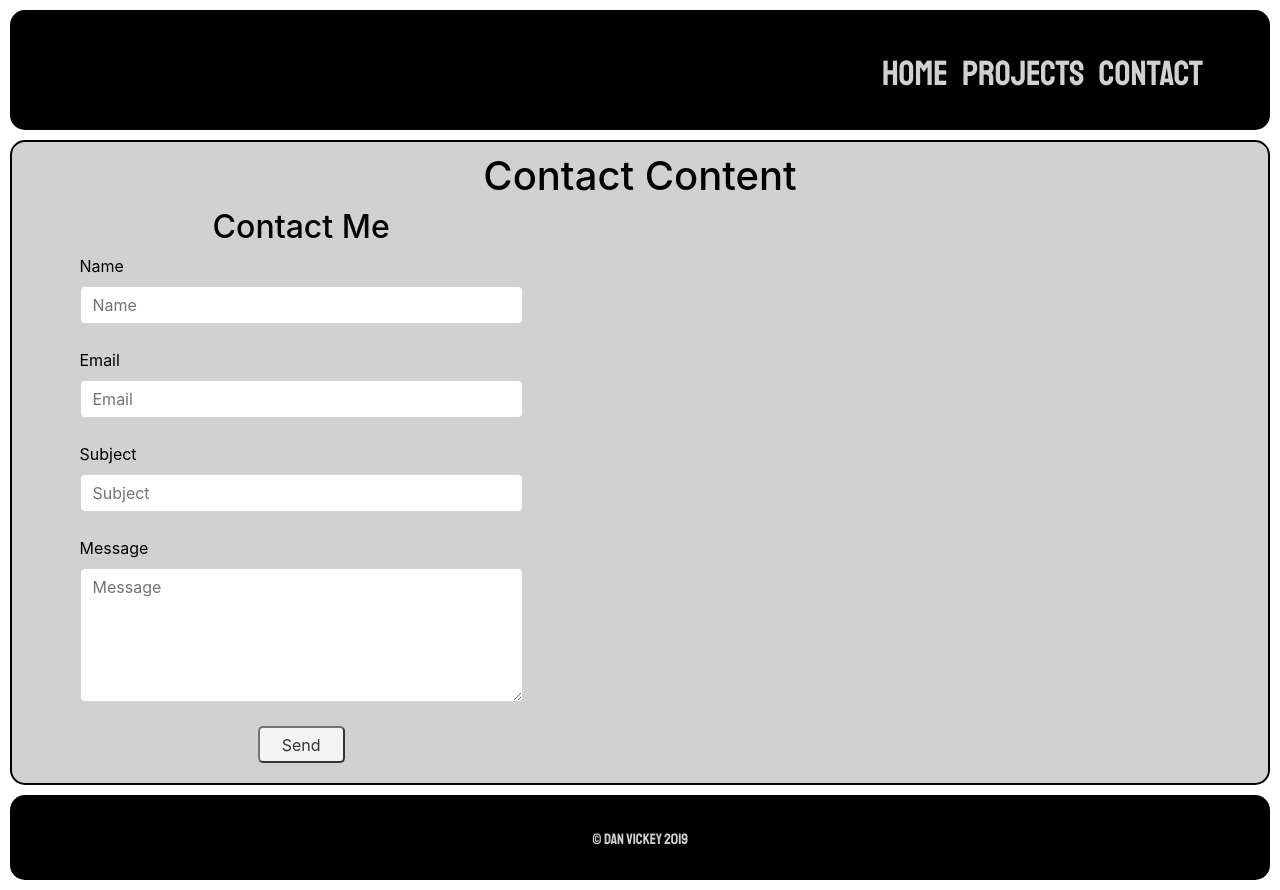
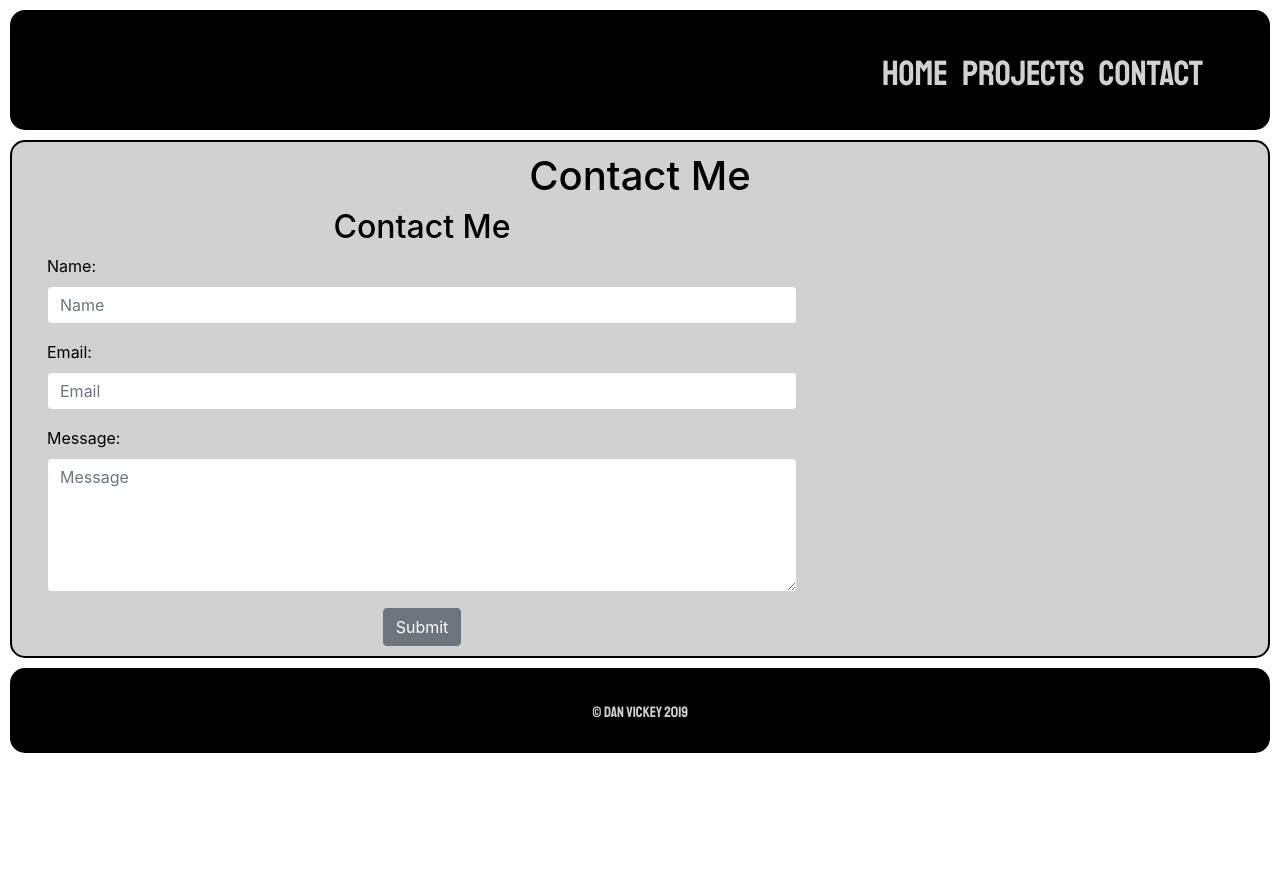
Before and after one commit to SFDV/react-portfolio, a React (Create React App) app: page /contact in a window 1280 px wide. After the commit the page ends 800 px from the top, so only its background shows below. Built offline with nearby package versions, Linux system fonts and the light colour scheme; a web font is replaced by a local one.

Commit message:
Front-end for contact form

```diff
--- a/src/App.css
+++ b/src/App.css
@@ -224,27 +224,9 @@
 /*Contact Page*/
 
 form {
-    float: left;
-    margin-left: -5%;
+    margin-left: 25px;
 }
 
 label {
     float: left;
 }
-
-input {
-    border-radius: 1px;
-    border-color: black;
-}
-
-button {
-    background-color: white;
-    border-color: black;
-    opacity: 75%;
-    border-radius: 5px;
-    padding-left: 5%;
-    padding-right: 5%;
-    padding-top: 1%;
-    padding-bottom: 1%;
-    margin-bottom: 10px;
-}
--- a/src/Components/pages/contact.js
+++ b/src/Components/pages/contact.js
@@ -1,38 +1,62 @@
 import React, { Component } from 'react';
+import { Form, FormGroup, Input, Label, Button } from 'reactstrap';
+import axios from 'axios';
 
 class Contact extends Component {
+  constructor() {
+    super()
+
+    this.state = {
+      name: '',
+      email: '',
+      message: '',
+    }
+
+    this.handleChange = this.handleChange.bind(this);
+    this.handleSubmit = this.handleSubmit.bind(this);
+  }
+
+  handleChange = e => {
+    this.setState({ [e.target.name]: e.target.value })
+  }
+
+  async handleSubmit(e) {
+    e.preventDefault()
+
+    const { name, email, message } = this.state
+
+    const form = await axios.post('/api/form', {
+      name,
+      email,
+      message
+    })
+  }
+
   render() {
     return (
-        <div class="contact container">
-          <h1>Contact Content</h1>
+      <div class="Form">
+        <h1>Contact Me</h1>
+        <Form onSubmit={this.handleSubmit} style={{ width: '750px' }}>
+          <h2>Contact Me</h2>
 
-          <div class="col-md-8">
+          <FormGroup>
+            <Label for="name">Name:</Label>
+            <Input type="text" name="name" placeholder="Name" onChange={this.handleChange} />
+          </FormGroup>
 
-            <form class="col-md-8" action="mailto:djvic319@gmail.com" method="post" encType="text/plain">
-              <h2>Contact Me</h2>
+          <FormGroup>
+            <Label for="email">Email:</Label>
+            <Input type="text" name="email" placeholder="Email" onChange={this.handleChange} />
+          </FormGroup>
 
-              <label class="label">Name</label>
-              <input type="text" class="form-control" placeholder="Name" name="name" required />
-              <br />
+          <FormGroup>
+            <Label for="message">Message:</Label>
+            <Input type="textarea" name="message" placeholder="Message" rows="5" onChange={this.handleChange} />
+          </FormGroup>
 
-              <label class="label">Email</label>
-              <input type="email" class="form-control" placeholder="Email" name="email" required />
-              <br/>
-
-              <label class="label">Subject</label>
-              <input type="text" class="form-control"  placeholder="Subject" name="subject" required />
-              <br/>
-
-              <label class="label">Message</label>
-              <textarea class="form-control" type="text"  placeholder="Message" name="message" rows="5" required />
-              <br/>
-
-              <button type="submit" value="submit">Send</button>
-
-            </form>
-
-          </div>
-        </div>
+          <Button>Submit</Button>
+        </Form>
+      </div>
 
     );
   }
```
Also changed, not shown: package.json (+6 -3 lines), 1 other file (tests, documents, lock files or other folders).
